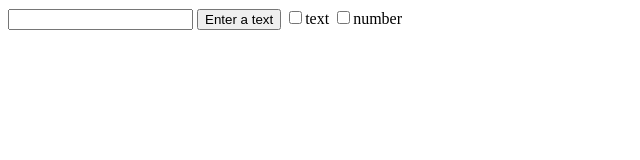
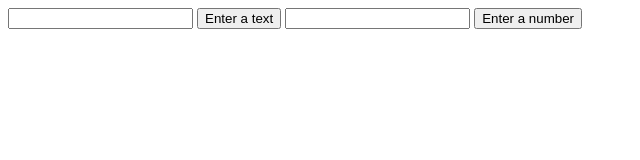
Before and after one commit to siawo/Convert-text-to-number-and-back-, a website: page index.html in a window 1280 px wide. Shown: the whole page, without its empty margins (0-640 px from the left). Drawn offline with Linux system fonts and the light colour scheme.

Commit message:
added input for string to number

```diff
--- a/index.html
+++ b/index.html
@@ -6,9 +6,11 @@
 <body>
 	<input type="text" id="input" >
 	<button type="button" onclick="checkInput()">Enter a text</button>
-	<input type="checkbox" id="texts" name="text" value="text">text
-  	<input type="checkbox" id="numbers" name="number" value="number">number
+	<input type="text" id="input2" >
+	<button type="button" onclick="stringToNum()">Enter a number</button>
   	<br>
   	<p id="output"></p>
+  	<br>
+  	<p id="output2"></p>
 </body>
 </html>
```
